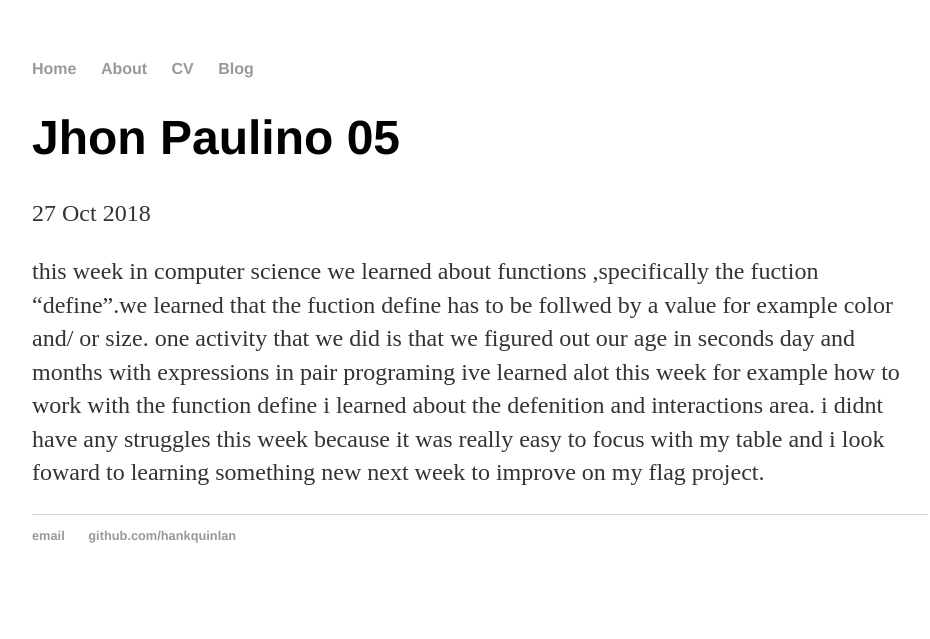
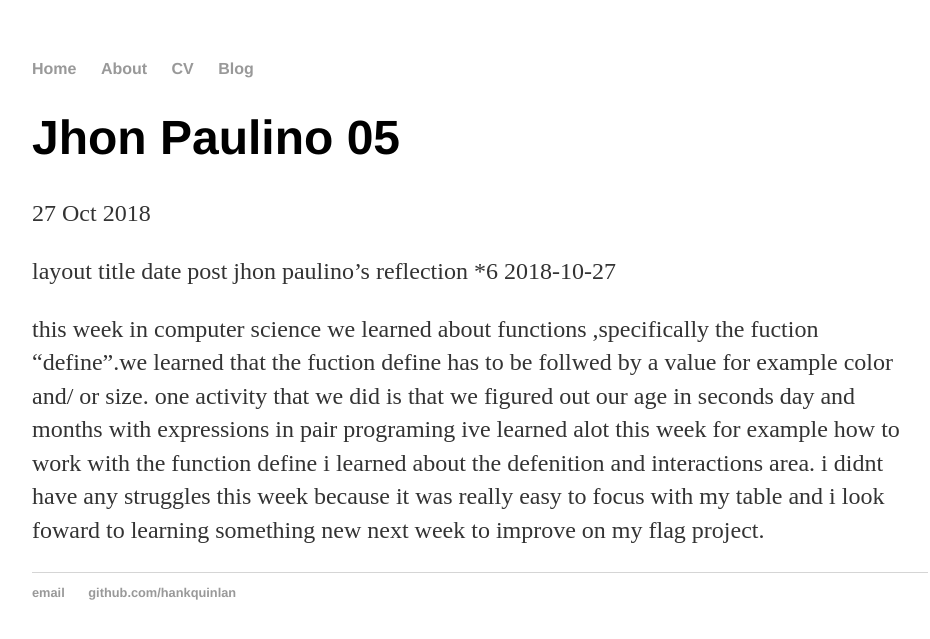
Before and after one commit to jhonp9659/jhonp9659.github.io, a Jekyll site: the page built from _posts/2018-10-27-jhon-paulino-05.md, in a window 1280 px wide. Shown: the top 639 px of the page, without its empty margins (160-1090 px from the left). Built offline with Jekyll 4.4.1, drawn with Linux system fonts in a browser that asks for light colours; our own code applies the rules of GitHub Pages for plain Markdown files.

Commit message:
Update 2018-10-27-jhon-paulino-05.md

```diff
--- a/_posts/2018-10-27-jhon-paulino-05.md
+++ b/_posts/2018-10-27-jhon-paulino-05.md
@@ -1,4 +1,7 @@
-
+layout	title	date
+post
+jhon paulino's reflection *6
+2018-10-27
 
 this week in computer science we learned about functions ,specifically the fuction "define".we learned that the fuction define has to be follwed by a value for example color and/ or size. one activity that we did is that we figured out our age in seconds day and months with expressions in pair programing
 ive learned alot this week for example how to work with the function define i learned about the defenition and interactions area. i didnt have any struggles this week because it was really easy to focus with my table and i look foward to learning something new next week to improve on my flag project.
```
